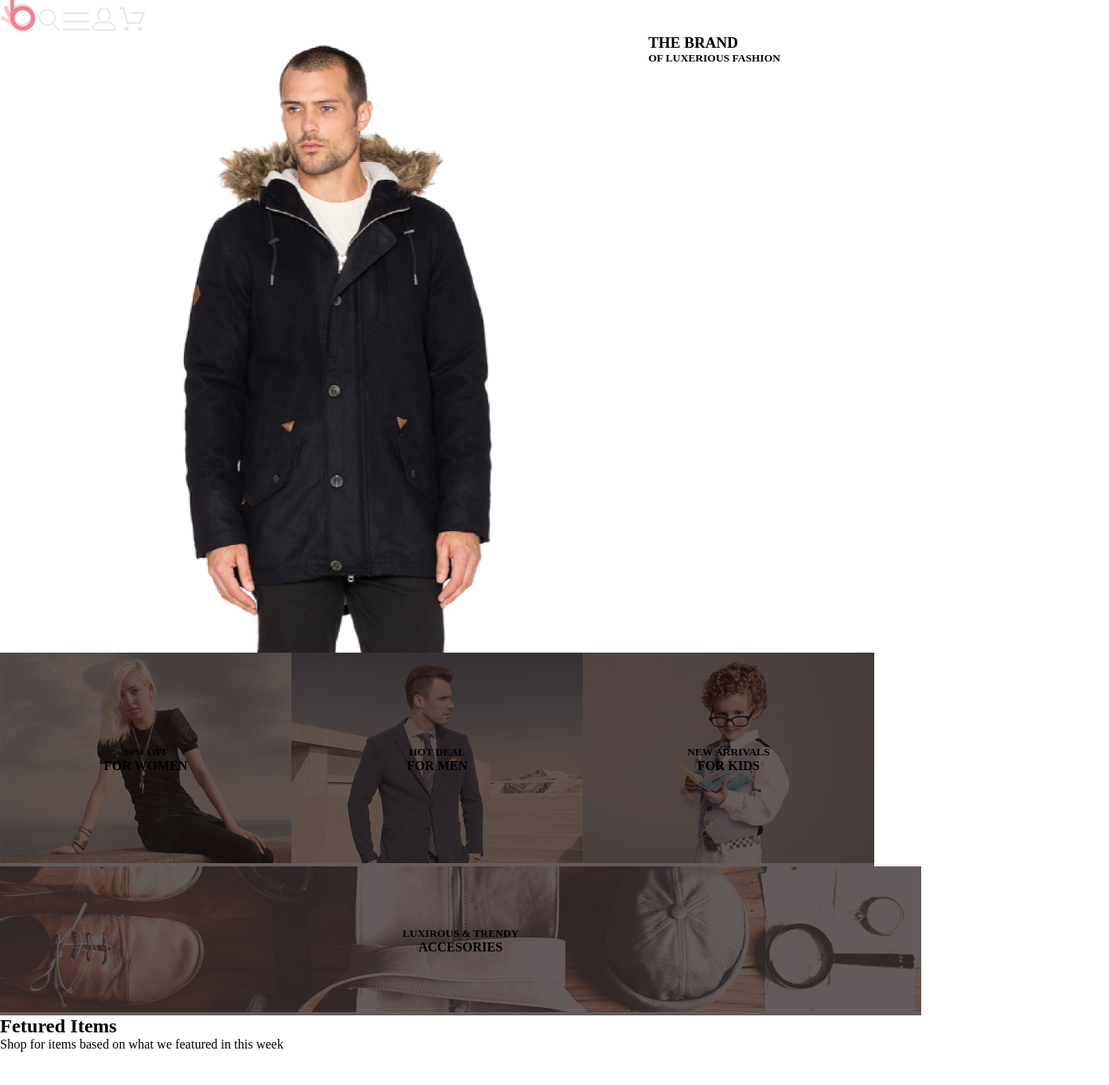
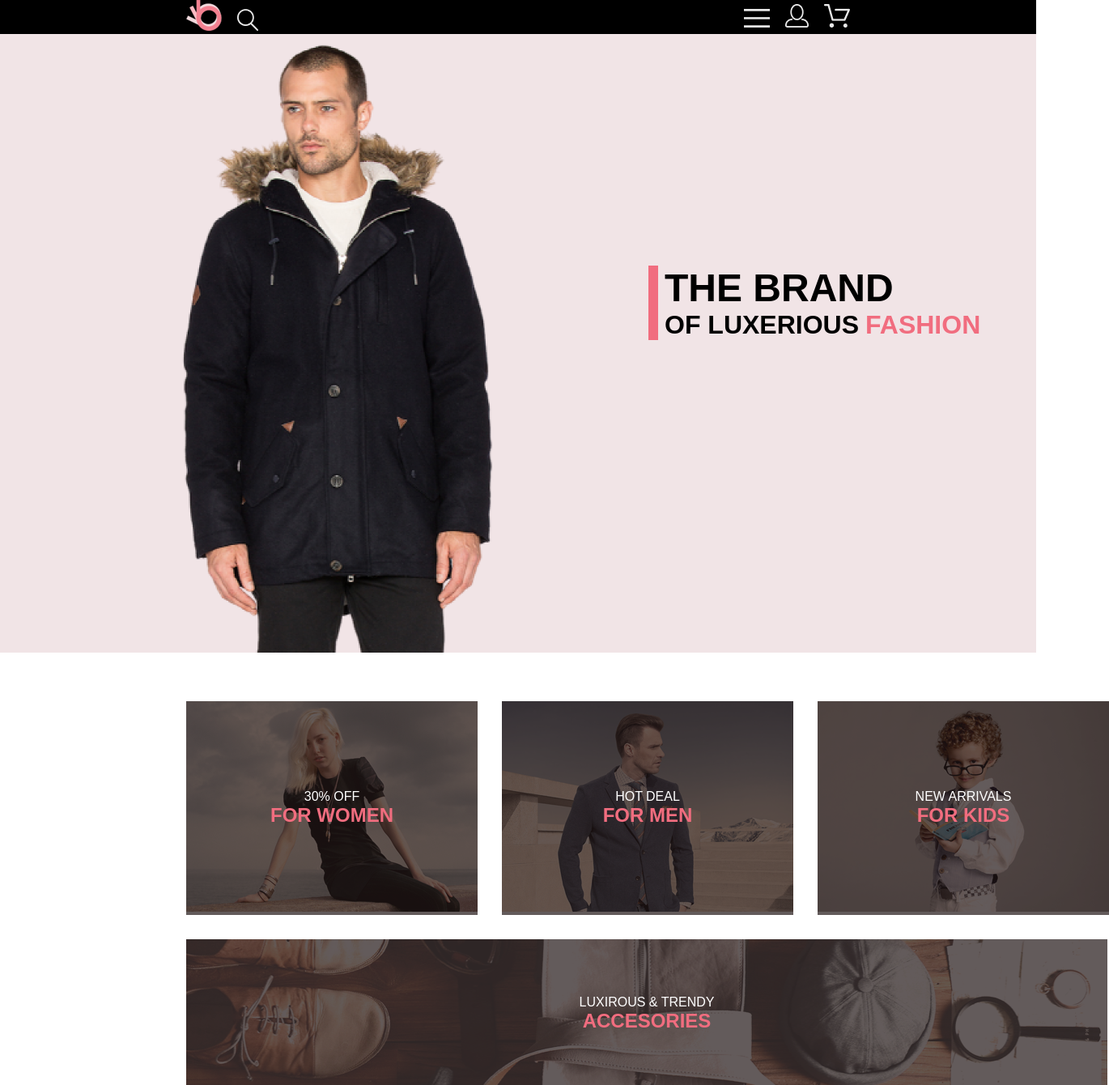
Before and after one commit to DimPin/Front-end, a plain HTML site: page HomeWork6/index.html in a window 1280 px wide. Shown: the top 1340 px of the page at 81% size, 1370 px wide, since content can reach past the window. Before the commit the page ends 1299 px from the top, so only its background shows below. Drawn offline with Linux system fonts and the light colour scheme.

Commit message:
added style for header, top-content, content. added html for products

```diff
--- a/HomeWork6/index.html
+++ b/HomeWork6/index.html
@@ -1,26 +1,35 @@
 <!DOCTYPE html>
 <html lang="en">
+
 <head>
     <meta charset="UTF-8">
     <meta name="viewport" content="width=device-width, initial-scale=1.0">
     <link rel="stylesheet" href="style.css">
     <title>My site</title>
 </head>
+
 <body>
     <div class="page">
         <div class="header">
-            <img src="img/logos/logo1.png" alt="logo">
-            <img src="img/logos/logo2.png" alt="logo">
-            <img src="img/logos/logo3.png" alt="logo">
-            <img src="img/logos/logo4.png" alt="logo">
-            <img src="img/logos/logo5.png" alt="logo">
+            <div class="logos-group-1">
+                <img class="logo-group" src="img/logos/logo1.png" alt="logo">
+                <img src="img/logos/logo2.png" alt="logo">
+            </div>
+            <div class="logos-group-2">
+                <img class="logo-group" src="img/logos/logo3.png" alt="logo">
+                <img class="logo-group" src="img/logos/logo4.png" alt="logo">
+                <img src="img/logos/logo5.png" alt="logo">
+            </div>
         </div>
 
         <div class="top-content">
             <img src="img/top-content/men.png" alt="men">
             <div class="top-title">
                 <h3 class="top-title-1">THE BRAND</h3>
-                <h5 class="top-title-2">OF LUXERIOUS FASHION</h5>
+                <div class="top-title-buttom">
+                    <h5 class="top-title-2">OF LUXERIOUS</h5>
+                    <h5 class="top-title-2 top-title-3">FASHION</h5>
+                </div>
             </div>
         </div>
 
@@ -29,24 +38,24 @@
                 <div class="content-card">
                     <img src="img/content/woman.png" alt="woman">
                     <div class="img-text">
-                        <h5 class="content-title-top content-title">30% OFF</h4>
-                        <h4 class="content-title-buttom content-title">FOR WOMEN</h3>
+                        <h5 class="content-title-top content-title">30% OFF</h5>
+                        <h4 class="content-title-buttom content-title">FOR WOMEN</h4>
                     </div>
                 </div>
 
                 <div class="content-card">
                     <img src="img/content/men.png" alt="men">
                     <div class="img-text">
-                        <h5 class="content-title-top content-title">HOT DEAL</h4>
-                        <h4 class="content-title-buttom content-title">FOR MEN</h3>
+                        <h5 class="content-title-top content-title">HOT DEAL</h5>
+                        <h4 class="content-title-buttom content-title">FOR MEN</h4>
                     </div>
                 </div>
 
                 <div class="content-card">
                     <img src="img/content/child.png" alt="child">
                     <div class="img-text">
-                        <h5 class="content-title-top content-title">NEW ARRIVALS</h4>
-                        <h4 class="content-title-buttom content-title">FOR KIDS</h3>
+                        <h5 class="content-title-top content-title">NEW ARRIVALS</h5>
+                        <h4 class="content-title-buttom content-title">FOR KIDS</h4>
                     </div>
                 </div>
             </div>
@@ -54,19 +63,79 @@
             <div class="content-card content-card-down">
                 <img src="img/content/20.png" alt="20">
                 <div class="img-text">
-                    <h5 class="content-title-top content-title">LUXIROUS & TRENDY</h4>
-                    <h4 class="content-title-buttom content-title">ACCESORIES</h3>
+                    <h5 class="content-title-top content-title">LUXIROUS & TRENDY</h5>
+                    <h4 class="content-title-buttom content-title">ACCESORIES</h4>
                 </div>
             </div>
         </div>
 
         <div class="products">
             <h2 class="products-title">Fetured Items</h3>
-            <p class="products-text">Shop for items based on what we featured in this week</p>
-            <div class="products-cards">
+                <p class="products-text">Shop for items based on what we featured in this week</p>
+                <div class="products-cards">
+                    <div class="products-card">
+                        <img src="img/product/man.jpg" alt="man">
+                        <div class="products-card-texts">
+                            <h5 class="products-card-title">ELLERY X M'O CAPSULE</h5>
+                            <p class="products-card-text">Known for her sculptural takes on traditional tailoring,
+                                Australian arbiter of cool Kym Ellery teams up with Moda Operandi.</p>
+                            <p class="products-card-price">$52.00</p>
+                        </div>
+                    </div>
 
-            </div>
+                    <div class="products-card">
+                        <img src="img/product/woman.png" alt="woman">
+                        <div class="products-card-texts">
+                            <h5 class="products-card-title">ELLERY X M'O CAPSULE</h5>
+                            <p class="products-card-text">Known for her sculptural takes on traditional tailoring,
+                                Australian arbiter of cool Kym Ellery teams up with Moda Operandi.</p>
+                            <p class="products-card-price">$52.00</p>
+                        </div>
+                    </div>
+
+                    <div class="products-card">
+                        <img src="img/product/teen.png" alt="teen">
+                        <div class="products-card-texts">
+                            <h5 class="products-card-title">ELLERY X M'O CAPSULE</h5>
+                            <p class="products-card-text">Known for her sculptural takes on traditional tailoring,
+                                Australian arbiter of cool Kym Ellery teams up with Moda Operandi.</p>
+                            <p class="products-card-price">$52.00</p>
+                        </div>
+                    </div>
+
+                    <div class="products-card">
+                        <img src="img/product/old-man.png" alt="old-man">
+                        <div class="products-card-texts">
+                            <h5 class="products-card-title">ELLERY X M'O CAPSULE</h5>
+                            <p class="products-card-text">Known for her sculptural takes on traditional tailoring,
+                                Australian arbiter of cool Kym Ellery teams up with Moda Operandi.</p>
+                            <p class="products-card-price">$52.00</p>
+                        </div>
+                    </div>
+
+                    <div class="products-card">
+                        <img src="img/product/girl.png" alt="girl">
+                        <div class="products-card-texts">
+                            <h5 class="products-card-title">ELLERY X M'O CAPSULE</h5>
+                            <p class="products-card-text">Known for her sculptural takes on traditional tailoring,
+                                Australian arbiter of cool Kym Ellery teams up with Moda Operandi.</p>
+                            <p class="products-card-price">$52.00</p>
+                        </div>
+                    </div>
+
+                    <div class="products-card">
+                        <img src="img/product/b-girl.png" alt="b-girl">
+                        <div class="products-card-texts">
+                            <h5 class="products-card-title">ELLERY X M'O CAPSULE</h5>
+                            <p class="products-card-text">Known for her sculptural takes on traditional tailoring,
+                                Australian arbiter of cool Kym Ellery teams up with Moda Operandi.</p>
+                            <p class="products-card-price">$52.00</p>
+                        </div>
+                    </div>
+                </div>
+                <div class="products-button">Browse All Product</div>
         </div>
     </div>
 </body>
+
 </html>
--- a/HomeWork6/style.css
+++ b/HomeWork6/style.css
@@ -3,7 +3,60 @@
     padding: 0;
 }
 
+.page {
+    display: flex;
+    flex-direction: column;
+}
+
+.header {
+    background-color: black;
+    display: flex;
+    align-items: center;
+    justify-content: space-between;
+}
+
+.logos-group-1 {
+    padding-left: 230px;
+}
+
+.logo-group {
+    margin-right: 15px;
+}
+
+.logos-group-2 {
+    padding-right: 230px;
+}
+
 .top-content {
+    width: 100%;
+    display: flex;
+    align-items: center;
+    background-color: #F1E4E6;
+}
+
+.top-title {
+    position: relative;
+    margin-bottom: 100px;
+    border-left: 12px solid #F16D7F;
+    padding-left: 8px;
+}
+
+.top-title-1 {
+    font-size: 48px;
+    font-family: sans-serif;
+}
+
+.top-title-2 {
+    font-size: 32px;
+    font-family: sans-serif;
+}
+
+.top-title-3 {
+    margin-left: 8px;
+    color: #F16D7F;
+}
+
+.top-title-buttom {
     display: flex;
 }
 
@@ -32,9 +85,35 @@
 .content-cards {
     display: flex;
     flex-direction: row;
+    margin-bottom: 30px;
+    justify-content: space-between;
 }
 
 .content {
     display: flex;
     flex-direction: column;
+    margin: 60px 230px 60px 230px;
+    width: 1140px;
 }
+
+.content-title-top {
+    font-family: sans-serif;
+    color: white;
+    font-size: 16px;
+    font-weight: normal;
+}
+
+.content-title-buttom {
+    color: #F16D7F;
+    font-family: sans-serif;
+    font-size: 24px;
+}
+
+.products-cards {
+    display: flex;
+    flex-wrap: wrap;
+}
+
+.products-card {
+    width: 360px;
+}
```
Also changed, not shown: HomeWork6/img/product/b-girl.png (added), HomeWork6/img/product/girl.png (added), HomeWork6/img/product/man.jpg (added), HomeWork6/img/product/old-man.png (added), HomeWork6/img/product/teen.png (added), HomeWork6/img/product/woman.png (added).
